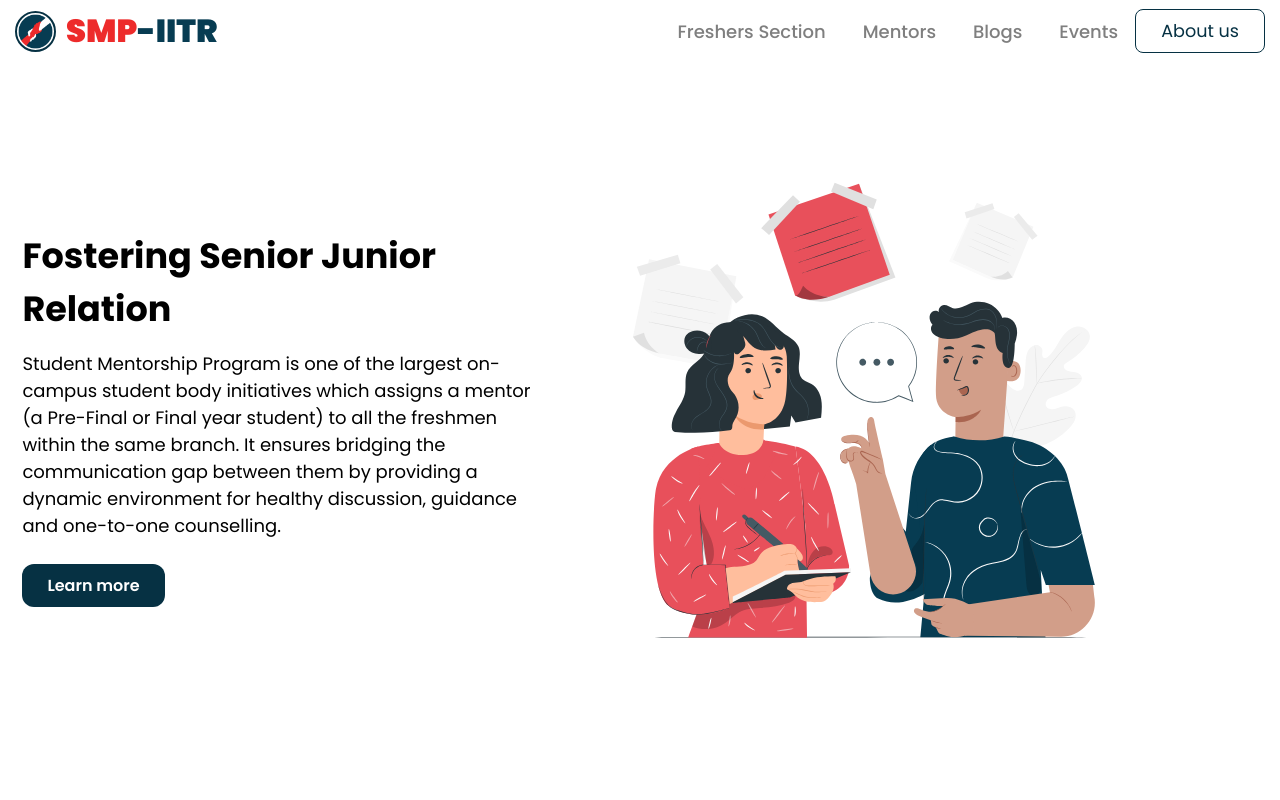
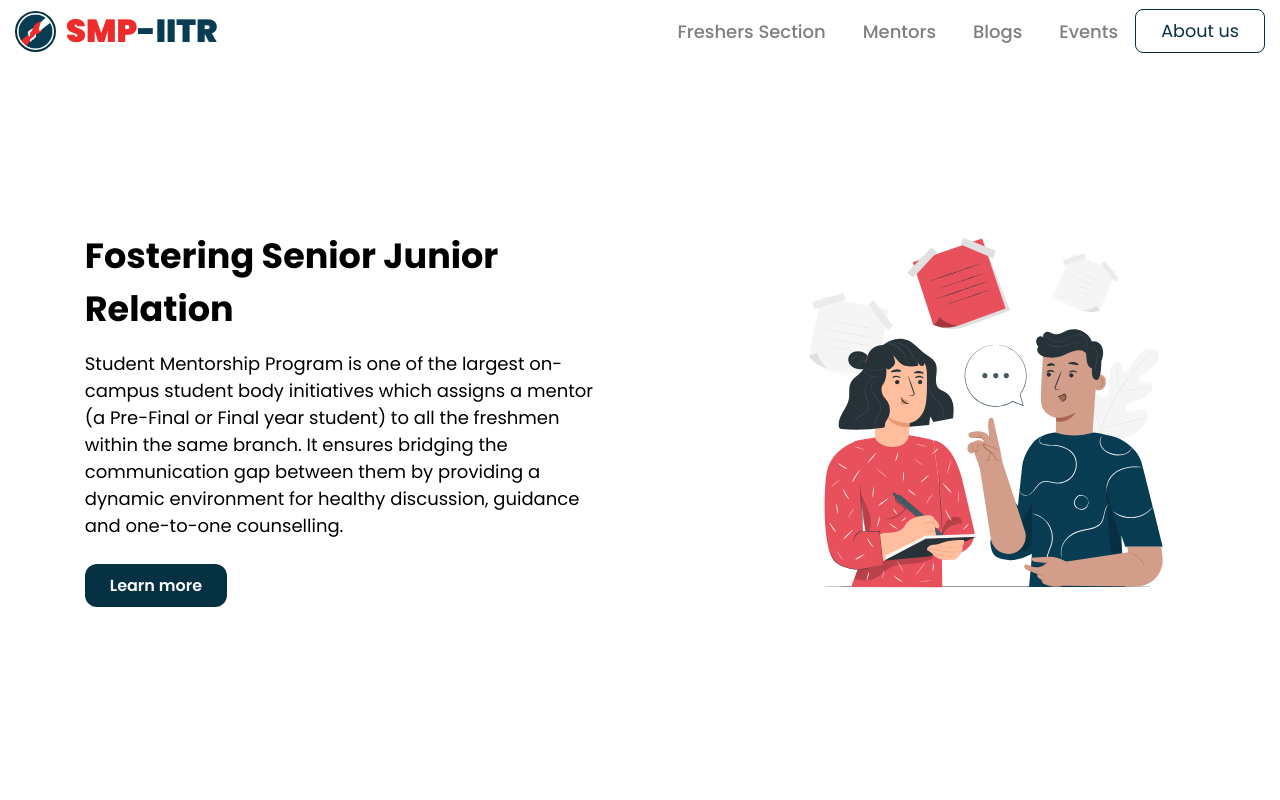
Before and after one commit to Student-Mentorship-Programme/smp-main, a Next.js app: page / in a window 1280 px wide. Shown: the top 800 px of the page. Built offline with nearby package versions, Linux system fonts and the light colour scheme.

Commit message:
Home CSS Fix

```diff
--- a/src/_components/pages/Home/Home.jsx
+++ b/src/_components/pages/Home/Home.jsx
@@ -107,7 +107,7 @@ const Index = () => {
                             </button>
                         </div>
                     </div>
-                    <div style={{ width: '52.5%' }}>
+                    <div className={styles.main_first_container_image}>
                         <Image src={vectorImage} />
                     </div>
                 </div>
--- a/src/_components/pages/Home/Home.module.css
+++ b/src/_components/pages/Home/Home.module.css
@@ -15,7 +15,6 @@
   .main_first_container_content {
     display: flex;
     justify-content: space-around;
-    width: 100%;
   }
 
   .main_first_container_content_title_area {
```
